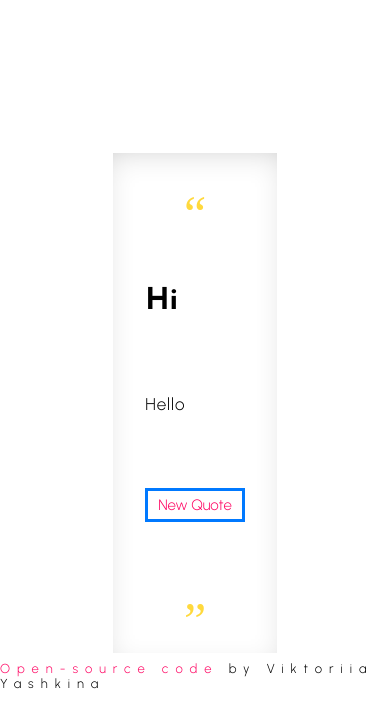
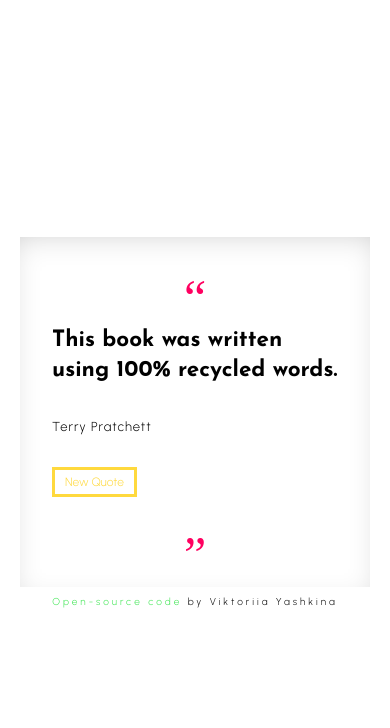
Before and after one commit to viktoriia-yash/quote-generator-react, a React (Create React App) app: page / in a window 390 px wide. Shown: the top 728 px of the page. Built offline with nearby package versions, Linux system fonts and the light colour scheme; no server answers.

Commit message:
responsive design + fixed basic design + first quote

```diff
--- a/src/App.js
+++ b/src/App.js
@@ -2,8 +2,10 @@ import React, { useEffect, useState } from "react";
 import axios from "axios";
 
 function App() {
-  const [quote, setQuote] = useState("Hi");
-  const [author, setAuthor] = useState("Hello");
+  const [quote, setQuote] = useState(
+    "This book was written using 100% recycled words."
+  );
+  const [author, setAuthor] = useState("Terry Pratchett");
 
   useEffect(() => {
     fetch("http://api.quotable.io/random")
--- a/src/index.css
+++ b/src/index.css
@@ -36,7 +36,7 @@
   font-size: 50px;
   width: 50px;
   height: 30px;
-  color: #ffd93d;
+  color: #ff0060;
   text-align: center;
 }
 
@@ -55,25 +55,49 @@
 }
 
 .btn {
+  border: 3px solid #ffd93d;
+  background-color: transparent;
   padding: 5px 10px;
-  border: none;
-  background-color: transparent;
   font-family: "Urbanist", sans-serif;
+  font-size: 15px;
+  color: #ffd93d;
+  cursor: pointer;
   margin-top: 5px;
-  font-size: 15px;
-  cursor: pointer;
-  color: #ff0060;
-  border: 3px solid #0079FF;
 }
 
 .credit {
   margin-top: 0.5rem;
   font-family: "Urbanist", sans-serif;
   font-size: 13px;
-  letter-spacing: 7px;
+  letter-spacing: 3px;
 }
 
 .github {
-  color: #ff0060;
+  color: #38e54d;
   text-decoration: none;
 }
+
+@media (min-width: 320px) and (max-width: 480px) {
+  .container {
+    max-width: 350px;
+    height: 350px;
+  }
+
+  .advice-quote {
+    font-size: 15px;
+    line-height: 30px;
+  }
+
+  .quote-author {
+    font-size: 13px;
+  }
+
+  .btn {
+    font-size: 12px;
+  }
+
+  .credit {
+    font-size: 10px;
+    letter-spacing: 3px;
+  }
+}
```
